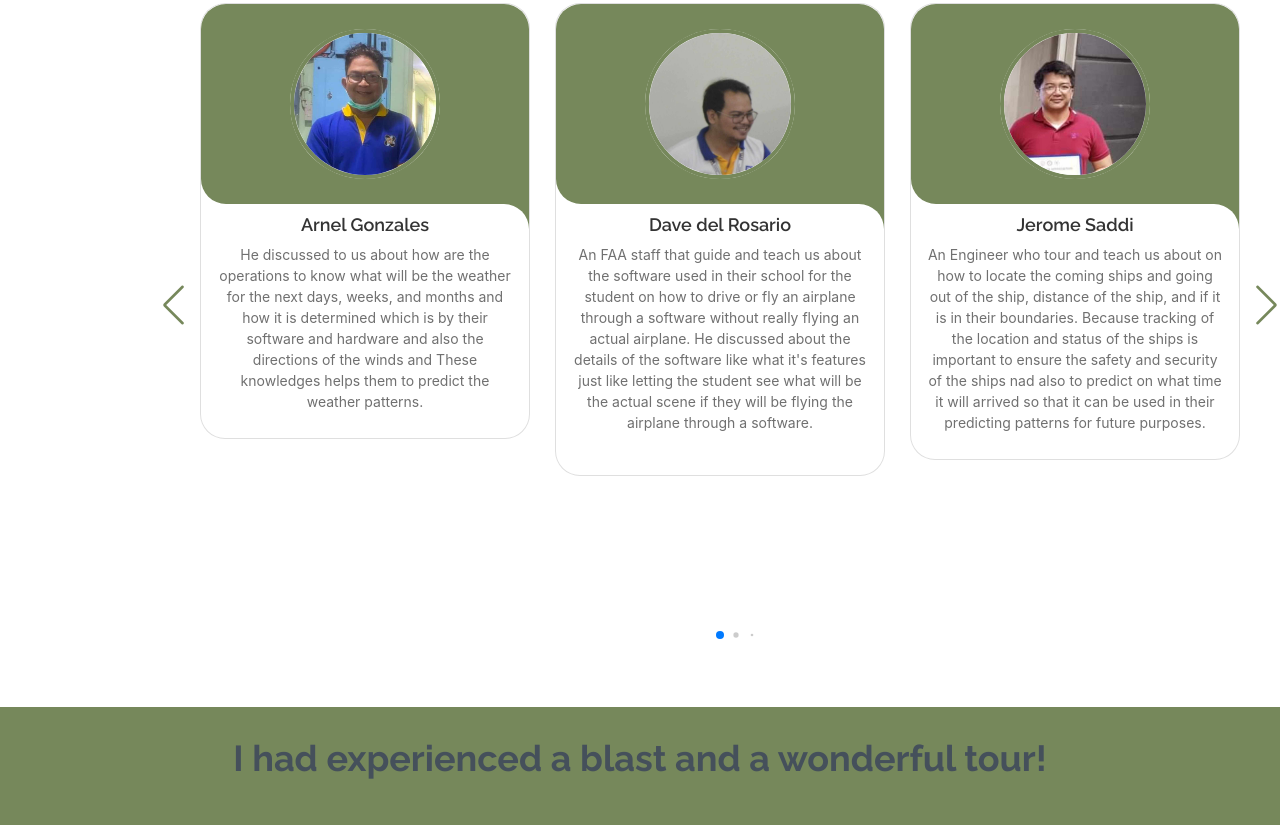
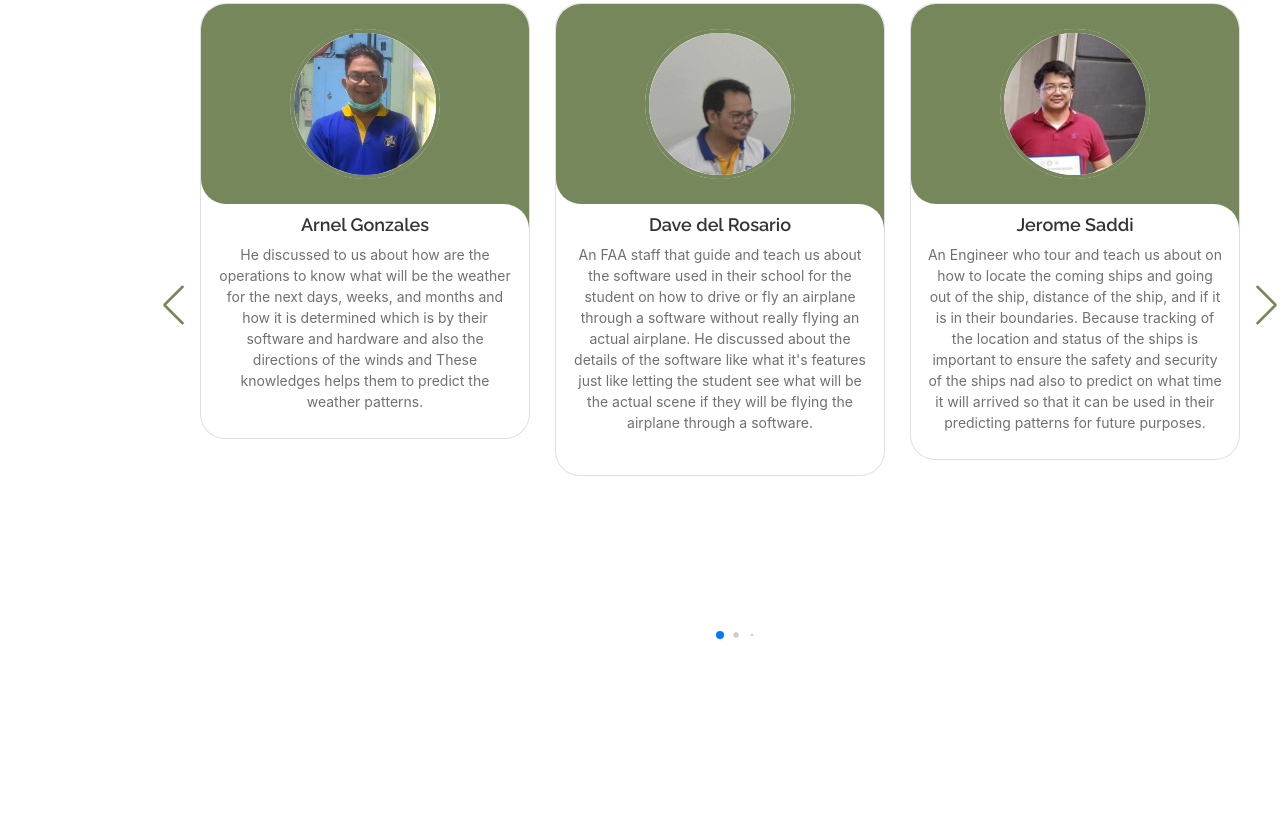
Before and after one commit to charlyynnn/BSCSEducationalTour2024, a plain HTML site: page speakers.html in a window 1280 px wide. Shown: the part 1083-1908 px from the top of the page. After the commit the page ends 1790 px from the top, so only its background shows below. Drawn offline with nearby package versions, Linux system fonts and the light colour scheme.

Commit message:
Update speakers.html

```diff
--- a/speakers.html
+++ b/speakers.html
@@ -194,10 +194,6 @@
     </section>
   </main>
 
-  <footer id="footer" class="footer position-relative light-background">
-    <div class="container"><h3 class="sitename">I had experienced a blast and a wonderful tour!</h3></div>
-  </footer>
-
   <a href="#" id="scroll-top" class="scroll-top d-flex align-items-center justify-content-center"><i class="bi bi-arrow-up-short"></i></a>
   <div id="preloader"></div>
 
```
